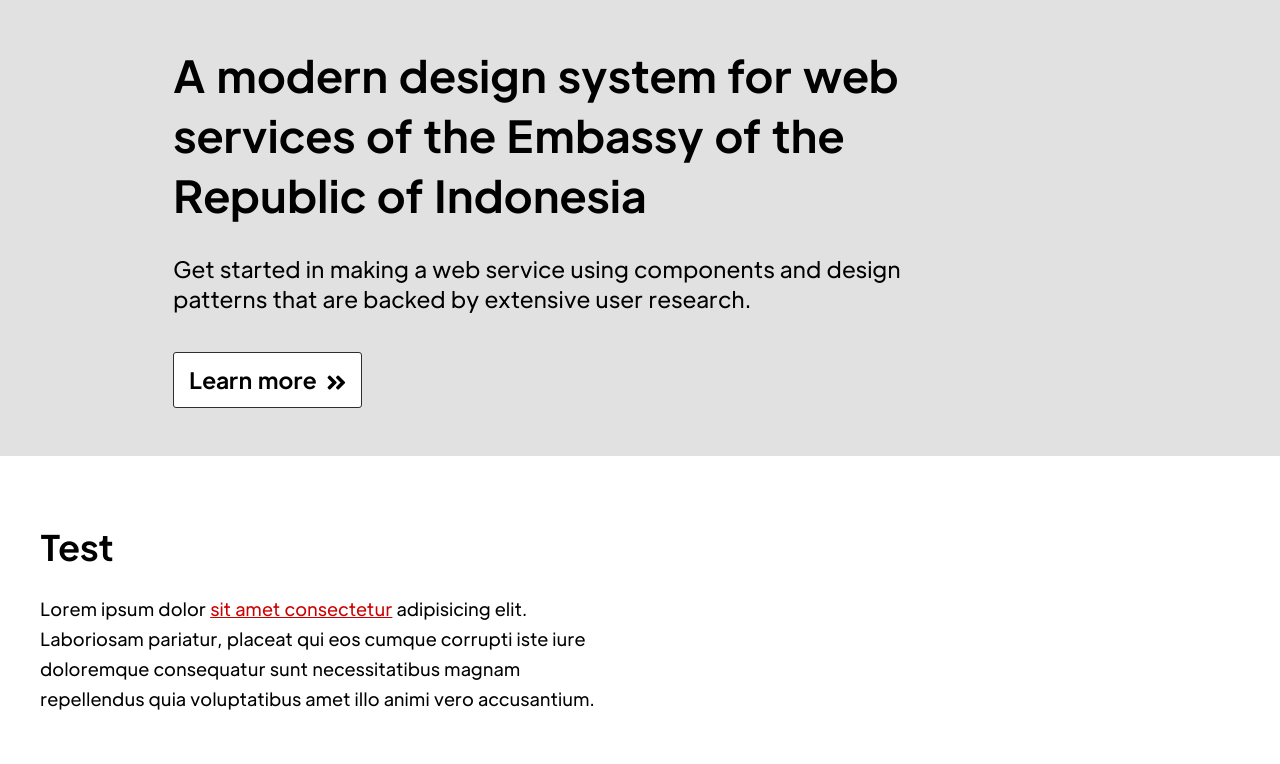
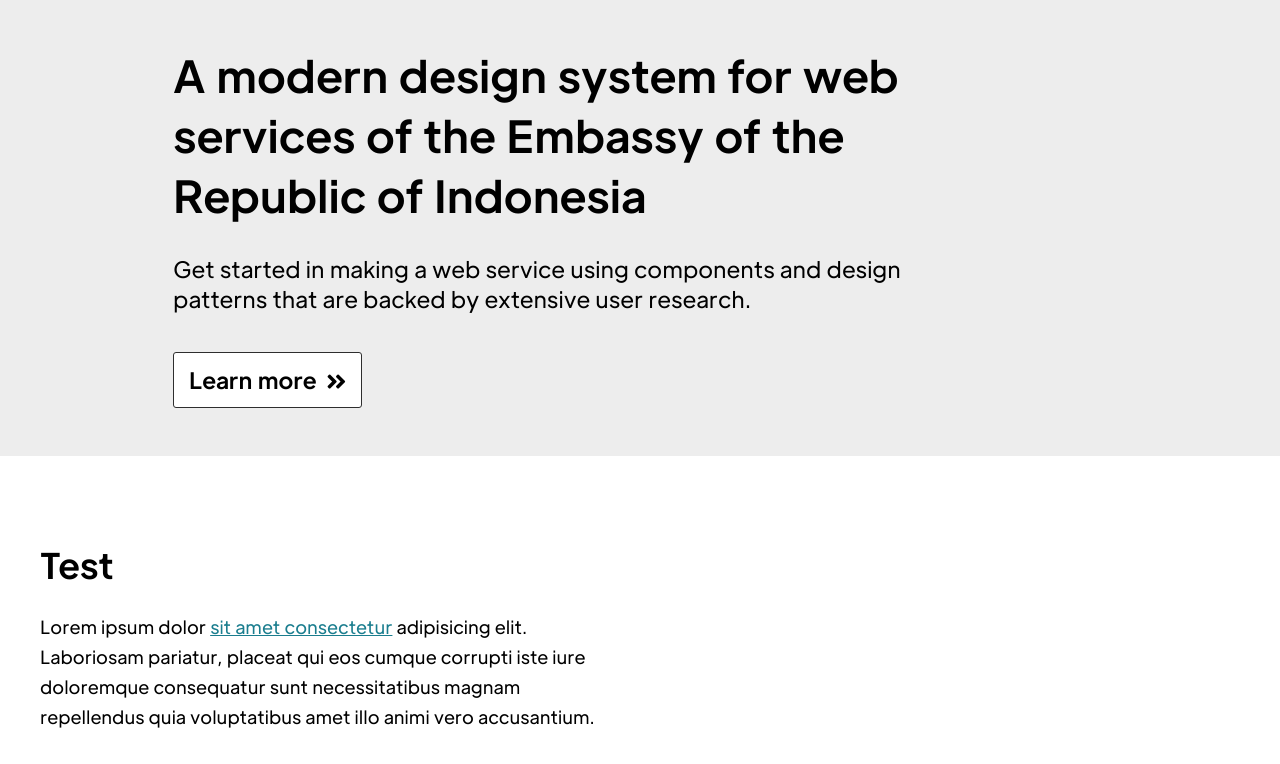
Before and after one commit to kbrinl/kbrinl-design-system, a website: page index.html in a window 1280 px wide. Shown: the part 223-987 px from the top of the page. Drawn offline with nearby package versions, Linux system fonts and the light colour scheme; files that its build step writes are made by us from their sources; files whose address does not match are found by name.

Commit message:
release 0.17.4

```diff
--- a/package.json
+++ b/package.json
@@ -1,6 +1,6 @@
 {
   "name": "kbrinl-design-system",
-  "version": "0.17.3",
+  "version": "0.17.4",
   "description": "",
   "main": "_index.scss",
   "scripts": {
--- a/src/sass/base/_type.scss
+++ b/src/sass/base/_type.scss
@@ -18,6 +18,12 @@ p {
   @extend h4;
   margin-bottom: emRhythm(5);
   font-weight: normal;
+}
+
+.caption {
+  @extend h4;
+  font-weight: normal;
+  color: $color-text-secondary;
 }
 
 .mt-1 {
--- a/src/sass/layout/_footer.scss
+++ b/src/sass/layout/_footer.scss
@@ -1,7 +1,11 @@
 .footer {
   background-color: $black;
   color: $white;
-  padding-top: emRhythm(10);
+  padding: emRhythm(10);
+
+  @include m(ribbon) {
+    border-top: emRhythm(2) solid $primary-color;
+  }
 
   @include e(menu) {
     margin-bottom: emRhythm(6);
@@ -9,10 +13,26 @@
     @include mq(lg) {
       margin-bottom: emRhythm(10);
     }
+
+    @include m(horizontal) {
+      @include mq(lg) {
+        display: flex;
+        margin-bottom: 0;
+      }
+    }
+  }
+
+  @include m(white) {
+    border-top: 1px solid palette(gray-shades, dark-10);
+    background-color: palette(gray-shades, light-15);
+    color: $black;
+  }
+
+  @include e(about-site) {
   }
 
   @include e(menu-item) {
-    margin-bottom: emRhythm(1);
+    margin-bottom: emRhythm(4);
     @include mq(lg) {
       font-weight: normal;
     }
@@ -24,10 +44,17 @@
     &:hover {
       color: palette(gray-shades, dark-10);
     }
+
+    @include m(black) {
+      color: $black;
+
+      &:hover {
+        color: palette(gray-shades, dark-40);
+      }
+    }
   }
 
   @include e(end) {
-    padding-bottom: emRhythm(2);
     border-color: palette(gray-shades, dark-20);
     border-style: solid;
     border-left: none;
@@ -35,10 +62,42 @@
     border-bottom: none;
     @include rhythmBorderTop(1px, 4, $ms-down1); //[2]
   }
+
+  @include e(copyright-info) {
+    @include setType(4, $ms-down1);
+  }
+
+  @include e(logo) {
+    width: 7rem;
+    margin-bottom: emRhythm(6);
+
+    @include m(horizontal) {
+      width: 5rem;
+
+      @include mq(md) {
+        margin-bottom: 0;
+      }
+    }
+  }
+
+  @include e(logo-text) {
+    @include setType(3, $ms-down1);
+    margin-left: 2rem;
+    margin-top: auto;
+    margin-bottom: auto;
+    font-weight: bold;
+  }
+}
+
+
+.footer-menu__item--horizontal {
+  padding-right: 1rem;
+  @include setType(4, $ms-down1);
 }
 
 #bti-logo-container {
   text-align: center;
+  display: flex;
 
   @include mq(md) {
     text-align: left;
@@ -46,6 +105,5 @@
 }
 
 #bti-logo {
-  width: 6rem;
-  margin-bottom: emRhythm(6);
+  width: 4rem;
 }
--- a/src/sass/layout/_page.scss
+++ b/src/sass/layout/_page.scss
@@ -1,8 +1,16 @@
 .section {
-  padding: emRhythm(11) 0;
+  padding: emRhythm(4) 0;
+
+  @include mq(md) {
+    padding: emRhythm(8) 0;
+  }
+
+  @include mq(lg) {
+    padding: emRhythm(14) 0;
+  }
 
   @include m(gray) {
-    background-color: palette(gray-shades, light-15);
+    background-color: palette(gray-shades, light-20);
   }
 }
 
--- a/src/sass/libs/_fontawesome.scss
+++ b/src/sass/libs/_fontawesome.scss
@@ -10,8 +10,19 @@ $fa-font-path: "../fonts";
   @extend .fas;
 
   &:after {
+  @extend %fa-icon;
+  @extend .fas;
     content: fa-content($fa-var-angle-down);
   }
+
+  @include m(before) {
+    &:before {
+  @extend %fa-icon;
+  @extend .fas;
+      content: fa-content($fa-var-angle-down);
+    }
+  }
+
 }
 
 .angle-up-icon {
--- a/src/sass/module/_accordions.scss
+++ b/src/sass/module/_accordions.scss
@@ -14,6 +14,11 @@
 
 .accordion {
   @include e(section-header) {
+
+    @include m(small) {
+      margin: emRhythm(2) 0;
+    }
+
     @include m(topbar) {
       @include setType(3, $ms-down1);
     }
@@ -24,4 +29,15 @@
     @include m(topbar) {
     }
   }
+
+  @include e(trigger) {
+    background: none;
+    border: none;
+    color: $color-link;
+
+    &:hover {
+      color: $color-hover;
+      cursor: pointer;
+    }
+  }
 }
--- a/src/sass/module/_alerts.scss
+++ b/src/sass/module/_alerts.scss
@@ -20,3 +20,18 @@
     font-weight: bold;
   }
 }
+
+.callout {
+  padding: emRhythm(4);
+  margin-bottom: emRhythm(8);
+  background-color: palette(gray-shades, light-15);
+  border-left: emRhythm(2) solid $primary-color;
+
+  @include m(success) {
+    border-left: emRhythm(2) solid $success;
+  }
+
+  @include e(body) {
+    margin: 0;
+  }
+}
--- a/src/sass/module/_buttons.scss
+++ b/src/sass/module/_buttons.scss
@@ -93,13 +93,13 @@
   @include m(action) {
     &:after {
       margin-left: 10px;
-      transform: translateY(2px);
+      transform: translateY(1px);
       @extend .angle-double-right-icon-after;
     }
   }
 
   @include m(secondary) {
-    background-color: palette(gray-shades, light-10);
+    background-color: palette(gray-shades, light-15);
     color: $color-text;
 
     &:hover {
@@ -113,7 +113,7 @@
     color: $color-text;
 
     &:hover {
-      background-color: palette(gray-shades, light-10);
+      background-color: palette(gray-shades, light-15);
       color: $color-text;
     }
   }
@@ -121,8 +121,26 @@
   @include m(error) {
     background-color: $color-error;
   }
+
+  @include m(toggle) {
+    background-color: palette(gray-shades, light-10);
+    color: $black;
+  }
 }
 
 button[type="submit"] {
   margin-top: emRhythm(3);
 }
+
+.button-group {
+  @include m(vertical) {
+    display: flex;
+    flex-direction: column;
+  }
+
+  @include m(date-options) {
+    flex-wrap: wrap;
+    height: 14rem;
+    align-content: baseline;
+  }
+}
--- a/src/sass/module/_inputs.scss
+++ b/src/sass/module/_inputs.scss
@@ -3,6 +3,11 @@
   border: 0;
   margin: 0;
   padding: 0;
+}
+
+.input__label,
+.fieldset__legend {
+  font-weight: bold;
 }
 
 .fieldset__legend,
@@ -23,18 +28,17 @@
 }
 
 .select {
-  border: 2px solid $color-text;
+  background-color: $white;
+  border: 1px solid $color-text;
   padding-left: 0.5rem;
   padding-right: 0.5rem;
   border-radius: 3px;
   font-family: $font-sans;
   padding-bottom: emRhythm(1);
   padding-top: emRhythm(1);
-  min-width: 41ex;
-  max-width: 100%;
+  max-width: 41ex;
 
   &:focus {
-    border: 2px solid $color-text;
     box-shadow: inset 0 0 0 4px $color-focus;
   }
 }
@@ -65,8 +69,24 @@
     max-width: 41ex;
   }
 
+  @include m(width-11) {
+    max-width: 24.8ex;
+  }
+
   @include m(width-10) {
     max-width: 23ex;
+  }
+
+  @include m(width-9) {
+    max-width: 17.6ex;
+  }
+
+  @include m(width-8) {
+    max-width: 16.1ex;
+  }
+
+  @include m(width-7) {
+    max-width: 14.4ex;
   }
 
   @include m(width-6) {
@@ -188,6 +208,19 @@
   @include m(inline) {
     display: inline;
   }
+
+  @include m(button) {
+    position: absolute !important;
+    clip: rect(0, 0, 0, 0);
+    height: 1px;
+    width: 1px;
+    border: 0;
+    overflow: hidden;
+
+    &:focus {
+      @include focus-text;
+    }
+  }
 }
 
 .radios--inline .radios__item {
@@ -207,3 +240,8 @@
 .radios__input:checked + .radios__label:before {
   border-width: 4px;
 }
+
+.radios--button:checked + .button--toggle {
+  background-color: $primary-color;
+  color: $white;
+}
--- a/src/sass/module/_jumbotrons.scss
+++ b/src/sass/module/_jumbotrons.scss
@@ -1,5 +1,5 @@
 .jumbotron {
-  background-color: palette(gray-shades, light-10);
+  background-color: palette(gray-shades, light-15);
   padding: emRhythm(8) 0;
 
   @include e(content) {
--- a/src/sass/module/_lists.scss
+++ b/src/sass/module/_lists.scss
@@ -40,7 +40,6 @@
 }
 
 .level-one-nav-list {
-
   @include e(item) {
     margin-bottom: emRhythm(3);
   }
@@ -79,3 +78,68 @@
     padding-bottom: emRhythm(3);
   }
 }
+
+.description-list {
+  margin: 0;
+  margin-bottom: emRhythm(8);
+  display: table;
+  width: 100%;
+  table-layout: fixed;
+}
+
+.description-list__row {
+  border-bottom: 1px solid palette(gray-shades, dark-10);
+
+  @include mq(md) {
+    display: table-row;
+  }
+}
+
+.description-list dt,
+.description-list dd {
+  display: block;
+  margin-left: 0;
+
+  @include mq(md) {
+    border-bottom: 1px solid palette(gray-shades, dark-10);
+    display: table-cell;
+    padding: emRhythm(1) 0;
+  }
+}
+
+.description-list__key {
+  font-weight: bold;
+  display: table-cell;
+  margin-bottom: emRhythm(1);
+
+  @include mq(md) {
+    width: 35%;
+    margin-bottom: 0;
+    overflow-wrap: break-word;
+    padding-right: 2rem !important;
+  }
+}
+
+.description-list__detail {
+  margin-bottom: emRhythm(2);
+
+  @include mq(md) {
+    margin-bottom: 0;
+    width: 50%;
+  }
+}
+
+.description-list__detail span {
+  display: block;
+}
+
+.description-list__action {
+  margin-bottom: emRhythm(2);
+
+  @include mq(md) {
+    margin-bottom: 0;
+    width: 10%;
+    display: table-cell;
+    text-align: right;
+  }
+}
--- a/src/sass/module/_manifest.scss
+++ b/src/sass/module/_manifest.scss
@@ -10,6 +10,7 @@
 @import '_buttons';
 @import '_inputs';
 @import '_input-groups';
+@import '_datepicker';
 @import '_jumbotrons';
 @import '_links';
 @import '_lists';
--- a/src/sass/utilities/_config.scss
+++ b/src/sass/utilities/_config.scss
@@ -97,7 +97,7 @@ $palettes: (
 );
 
 //Color Usage
-$primary-color: $red;
+$primary-color: $turqoise;
 $secondary-color: $black;
 $accent-color: $gray;
 $shadow-color: rgba($black, .2);
--- a/src/sass/utilities/_utilities.scss
+++ b/src/sass/utilities/_utilities.scss
@@ -214,6 +214,11 @@
   }
 }
 
+.hide {
+  display: none;
+  visibility: hidden;
+}
+
 @mixin focus-text {
   // When colours are overridden, for example when users have a dark mode,
   // backgrounds and box-shadows disappear, so we need to ensure there's a
```
Also changed, not shown: dist/css/style.css.
